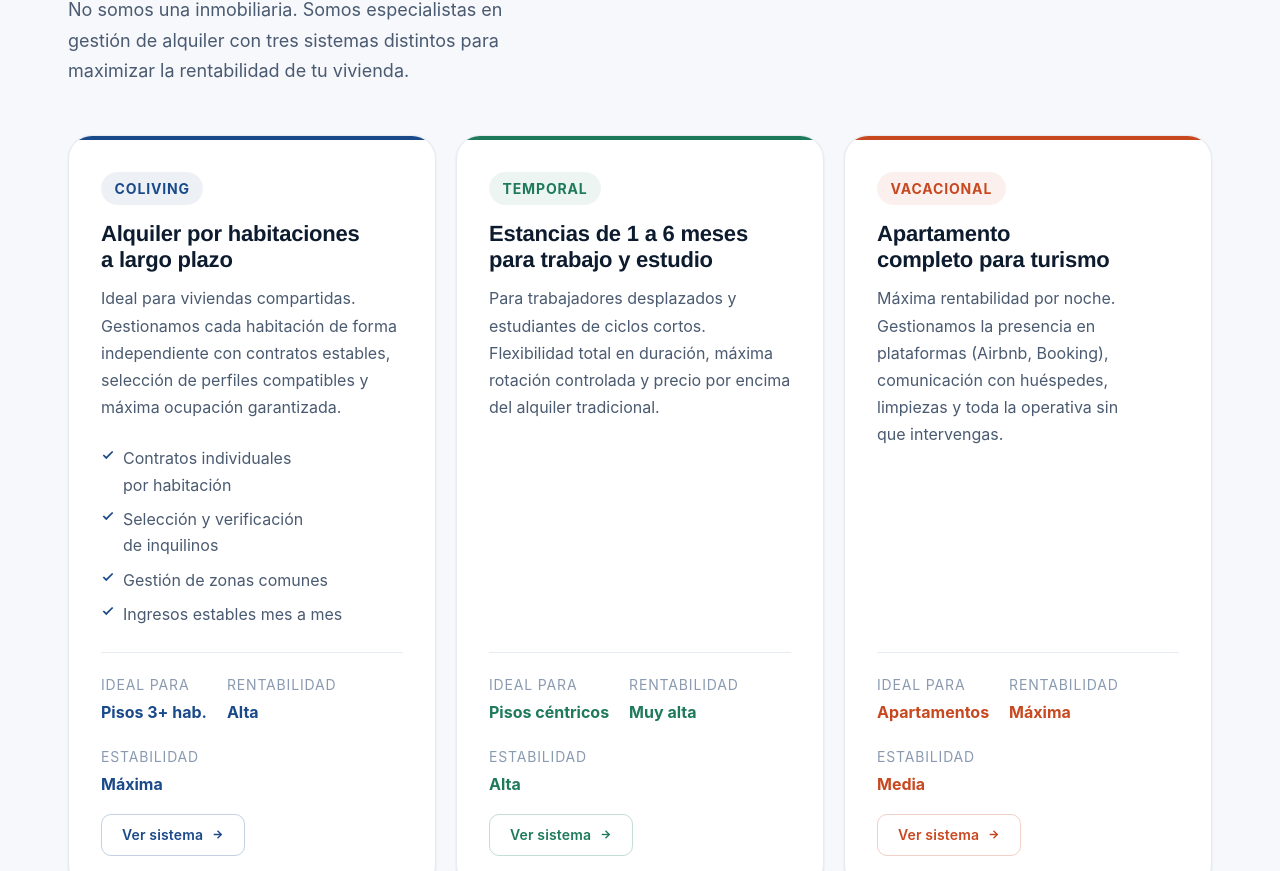
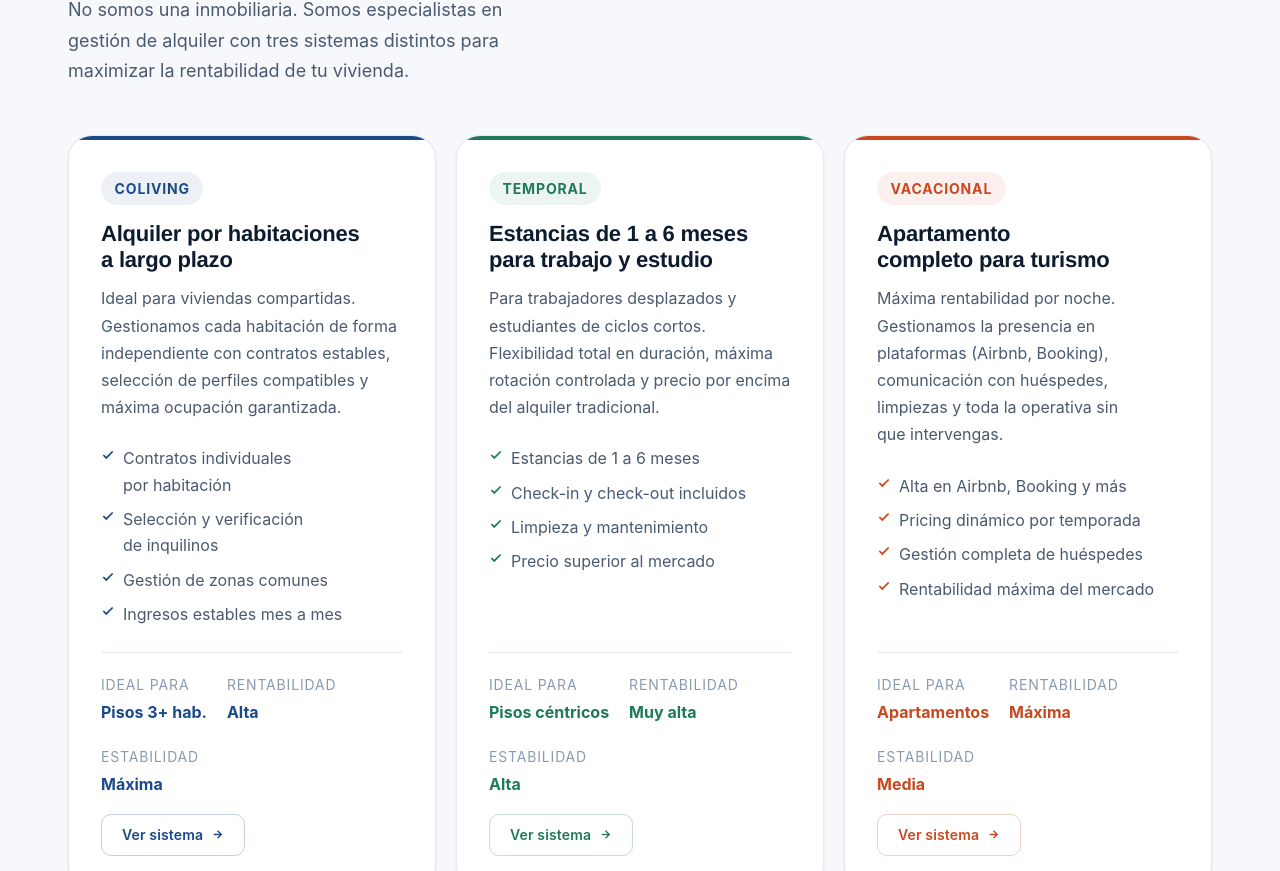
Before and after one commit to viviendasvirtuo/web-viviendasvirtuo, a Next.js app: page / in a window 1280 px wide. Shown: the part 1349-2220 px from the top of the page. Built offline with nearby package versions, Linux system fonts and the light colour scheme; a web font is replaced by a local one.

Commit message:
fix: restaurar features en tarjetas Temporal y Vacacional

```diff
--- a/components/Sistemas.tsx
+++ b/components/Sistemas.tsx
@@ -30,7 +30,12 @@ const sistemas = [
     title: 'Estancias de 1 a 6 meses para trabajo y estudio',
     desc: 'Para trabajadores desplazados y estudiantes de ciclos cortos. Flexibilidad total en duración, máxima rotación controlada y precio por encima del alquiler tradicional.',
     colorRaw: '#1e7a5a',
-    features: [],
+    features: [
+      'Estancias de 1 a 6 meses',
+      'Check-in y check-out incluidos',
+      'Limpieza y mantenimiento',
+      'Precio superior al mercado',
+    ],
     meta: [
       { label: 'Ideal para', val: 'Pisos céntricos' },
       { label: 'Rentabilidad', val: 'Muy alta' },
@@ -45,7 +50,12 @@ const sistemas = [
     title: 'Apartamento completo para turismo',
     desc: 'Máxima rentabilidad por noche. Gestionamos la presencia en plataformas (Airbnb, Booking), comunicación con huéspedes, limpiezas y toda la operativa sin que intervengas.',
     colorRaw: '#c84820',
-    features: [],
+    features: [
+      'Alta en Airbnb, Booking y más',
+      'Pricing dinámico por temporada',
+      'Gestión completa de huéspedes',
+      'Rentabilidad máxima del mercado',
+    ],
     meta: [
       { label: 'Ideal para', val: 'Apartamentos' },
       { label: 'Rentabilidad', val: 'Máxima' },
@@ -72,9 +82,9 @@ export default function Sistemas() {
           </div>
         </div>
 
-        {/* 3 tarjetas en fila, misma altura */}
+        {/* 3 tarjetas en fila */}
         <div className="sistemas-grid">
-          {sistemas.map((s, i) => (
+          {sistemas.map((s) => (
             <article
               key={s.id}
               className="sistema-card"
@@ -88,46 +98,36 @@ export default function Sistemas() {
                 boxShadow: 'var(--shadow-sm)',
               }}
             >
-              {/* Franja superior de color */}
+              {/* Franja de color superior */}
               <div style={{ height: '4px', background: s.colorRaw, flexShrink: 0 }} />
 
               <div style={{ display: 'flex', flexDirection: 'column', flex: 1, padding: 'var(--space-8)' }}>
+
                 {/* Badge */}
-                <span
-                  className={`badge ${s.badgeClass}`}
-                  style={{ marginBottom: 'var(--space-4)', alignSelf: 'flex-start' }}
-                >
+                <span className={`badge ${s.badgeClass}`} style={{ marginBottom: 'var(--space-4)', alignSelf: 'flex-start' }}>
                   {s.badge}
                 </span>
 
                 {/* Título */}
                 <h3 style={{
-                  fontFamily: 'var(--font-display)',
-                  fontSize: 'var(--text-lg)',
-                  fontWeight: 800,
-                  color: 'var(--color-text)',
-                  marginBottom: 'var(--space-3)',
-                  lineHeight: 1.2,
-                  letterSpacing: '-0.01em',
+                  fontFamily: 'var(--font-display)', fontSize: 'var(--text-lg)',
+                  fontWeight: 800, color: 'var(--color-text)',
+                  marginBottom: 'var(--space-3)', lineHeight: 1.2, letterSpacing: '-0.01em',
                 }}>
                   {s.title}
                 </h3>
 
                 {/* Descripción */}
                 <p style={{
-                  fontSize: 'var(--text-sm)',
-                  color: 'var(--color-text-muted)',
-                  lineHeight: 1.7,
-                  marginBottom: 'var(--space-6)',
-                  flex: 1,
+                  fontSize: 'var(--text-sm)', color: 'var(--color-text-muted)',
+                  lineHeight: 1.7, marginBottom: 'var(--space-6)',
                 }}>
                   {s.desc}
                 </p>
 
-                {/* Features — solo coliving */}
-                {i === 0 && (
-                  <ul style={{ display: 'flex', flexDirection: 'column', gap: 'var(--space-2)', marginBottom: 'var(--space-6)', listStyle: 'none' }}>
-                    {sistemas[0].features.map(f => (
+                {/* Features */}
+                <ul style={{ display: 'flex', flexDirection: 'column', gap: 'var(--space-2)', marginBottom: 'var(--space-6)', listStyle: 'none', flex: 1 }}>
+                  {s.features.map(f => (
                     <li key={f} style={{ display: 'flex', alignItems: 'flex-start', gap: 'var(--space-2)', fontSize: 'var(--text-sm)' }}>
                       <svg width="14" height="14" viewBox="0 0 24 24" fill="none" stroke={s.colorRaw} strokeWidth="3" style={{ flexShrink: 0, marginTop: '3px' }} aria-hidden="true">
                         <polyline points="20 6 9 17 4 12"/>
@@ -136,18 +136,12 @@ export default function Sistemas() {
                     </li>
                   ))}
                 </ul>
-                )}
 
                 {/* Meta + CTA */}
                 <div style={{
-                  marginTop: 'auto',
-                  display: 'flex',
-                  alignItems: 'center',
-                  justifyContent: 'space-between',
-                  flexWrap: 'wrap',
-                  gap: 'var(--space-4)',
-                  paddingTop: 'var(--space-5)',
-                  borderTop: '1px solid var(--color-border)',
+                  marginTop: 'auto', display: 'flex', alignItems: 'center',
+                  justifyContent: 'space-between', flexWrap: 'wrap', gap: 'var(--space-4)',
+                  paddingTop: 'var(--space-5)', borderTop: '1px solid var(--color-border)',
                 }}>
                   <div style={{ display: 'flex', gap: 'var(--space-5)', flexWrap: 'wrap' }}>
                     {s.meta.map(m => (
@@ -161,11 +155,7 @@ export default function Sistemas() {
                       </div>
                     ))}
                   </div>
-                  <Link
-                    href={s.href}
-                    className="btn btn-outline btn-sm"
-                    style={{ borderColor: `${s.colorRaw}40`, color: s.colorRaw, whiteSpace: 'nowrap' }}
-                  >
+                  <Link href={s.href} className="btn btn-outline btn-sm" style={{ borderColor: `${s.colorRaw}40`, color: s.colorRaw, whiteSpace: 'nowrap' }}>
                     Ver sistema
                     <svg width="13" height="13" viewBox="0 0 24 24" fill="none" stroke="currentColor" strokeWidth="2.5" aria-hidden="true">
                       <line x1="5" y1="12" x2="19" y2="12"/>
@@ -193,9 +183,7 @@ export default function Sistemas() {
             transform: translateY(-3px);
           }
           @media (max-width: 900px) {
-            .sistemas-grid {
-              grid-template-columns: 1fr;
-            }
+            .sistemas-grid { grid-template-columns: 1fr; }
           }
         `}</style>
       </div>
```
Lines whose indentation alone changed are shown as unchanged.
